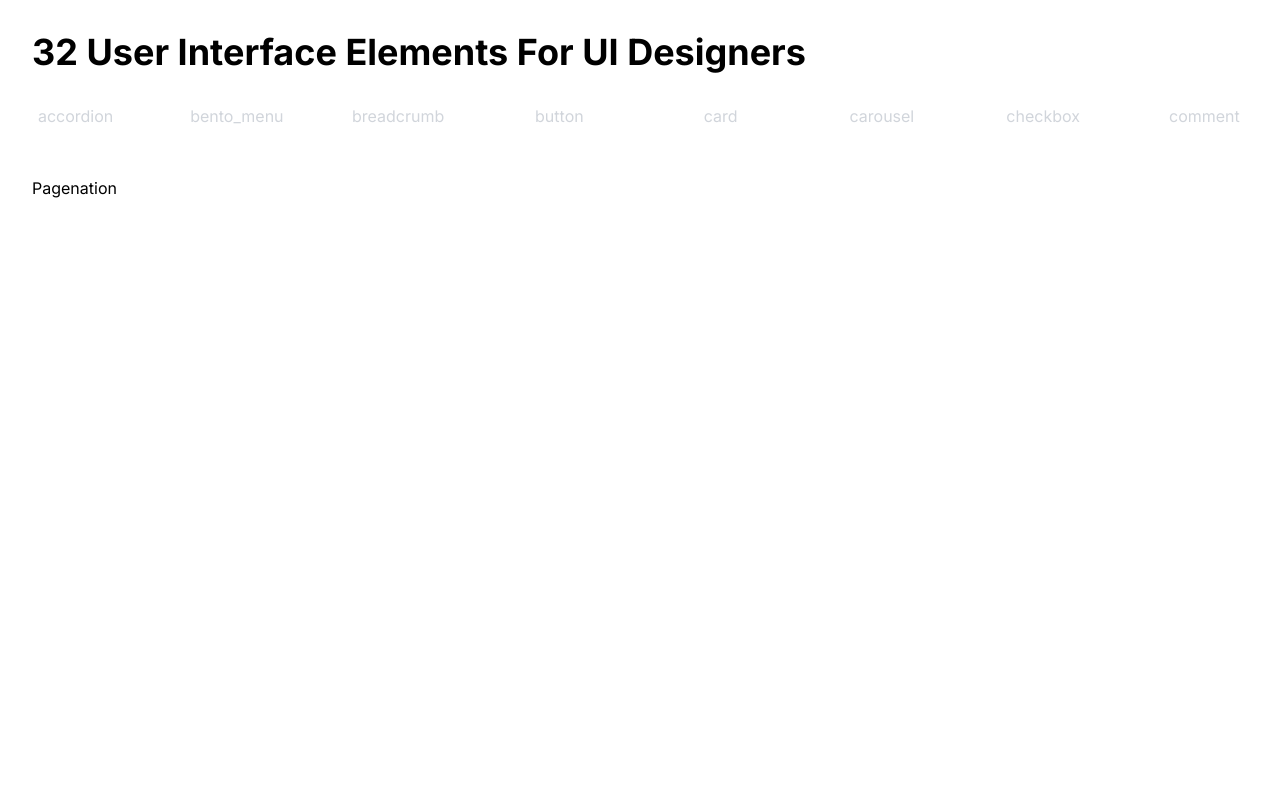
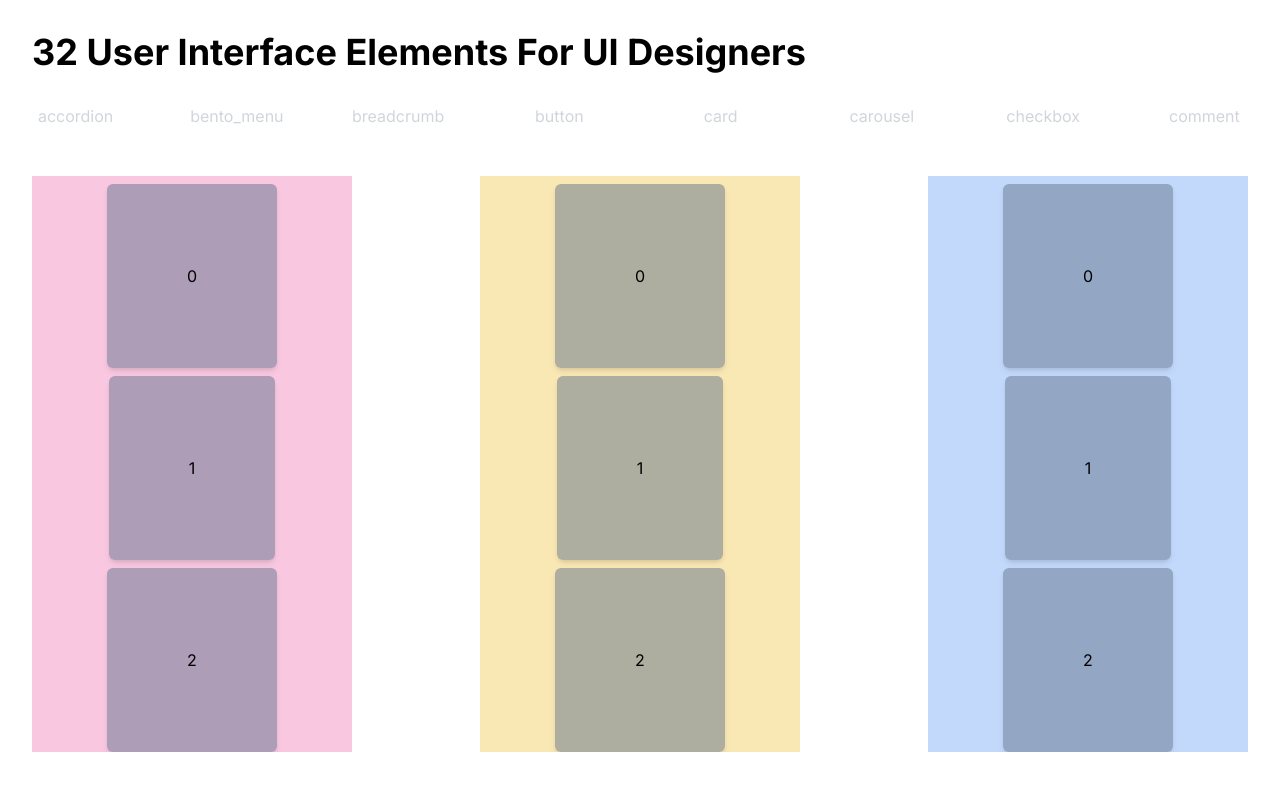
Before and after one commit to team-pat-a-mat/32-ui-designers, a Next.js app: page /pagenation in a window 1280 px wide. Shown: the top 790 px of the page. Built offline with nearby package versions, Linux system fonts and the light colour scheme.

Commit message:
feat: 페이지네이션, 무한 스크롤, 더 보기 버튼 기능 구현

```diff
--- /dev/null
+++ b/app/components/pagenation/card.tsx
@@ -0,0 +1,13 @@
+interface CardProps {
+  index: number;
+}
+
+export default function Card({ index }: CardProps) {
+  console.log(index);
+
+  return (
+    <div className="bg-slate-500 bg-opacity-50 rounded-md shadow-md px-20 py-20">
+      {index}
+    </div>
+  );
+}
--- a/app/pagenation/page.tsx
+++ b/app/pagenation/page.tsx
@@ -1,9 +1,126 @@
 "use client";
 
+import { useCallback, useEffect, useRef, useState } from "react";
+import Card from "../components/pagenation/card";
+
+const PER_PAGE = 10; // 페이지 당 아이템 수
+
 export default function Pagenation() {
+  const [currentPage, setCurrentPage] = useState<number>(1); // 현재 페이지
+  const [scrollPage, setScrollPage] = useState<number>(1); // 현재 페이지 - 무한스크롤
+  const [loadMorePage, setLoadMorePage] = useState<number>(1); // 현재 페지 - 로드버튼
+  const [scrollData, setScrollData] = useState<Array<JSX.Element>>([]); // 현재 페이지 데이터 - 무한스크롤
+  const [paginationData, setPaginationData] = useState<Array<JSX.Element>>([]); // 현재 페이지 데이터 - 페이지네이션
+  const [loadMoreData, setLoadMoreData] = useState<Array<JSX.Element>>([]); // 현재 페지 데터 - 로드버튼
+  const paginationDiv = useRef<HTMLDivElement | null>(null); // 스크롤하려는 div에 대한 참조
+  const scrollDiv = useRef<HTMLDivElement | null>(null); // 스크롤하려는 div에 대한 참조
+
+  // 데이터 전체를 나타내는 임시 배열
+  const allData = [...Array(100)].map((_, i) => <Card key={i} index={i} />);
+
+  // 페이지 변경시 데이터를 다시 가져옴 - 페이지네이션
+  useEffect(() => {
+    const start = (currentPage - 1) * PER_PAGE;
+    const end = start + PER_PAGE;
+    setPaginationData(allData.slice(start, end));
+
+    // paginationDiv 의 대한 스크롤 맨 위
+    if (paginationDiv.current) {
+      paginationDiv.current.scrollTop = 0;
+    }
+  }, [currentPage]);
+
+  /** 총 페이지 수 - 페이지네이션 */
+  const pageCount = Math.ceil(allData.length / PER_PAGE);
+
+  /** 페이지 이동 함수 - 페이지네이션 */
+  const gotoPage = (page: number) => {
+    setCurrentPage(page);
+  };
+
+  // 페이지 변경시 데이터를 다시 가져옴 - 무한스크롤
+  useEffect(() => {
+    const start = (scrollPage - 1) * PER_PAGE;
+    const end = start + PER_PAGE;
+    setScrollData(prevData => [...prevData, ...allData.slice(start, end)]);
+    // setScrollData(allData.slice(start, end));
+  }, [scrollPage]);
+
+  /** 스크롤 이벤트 핸들러 - 무한스크롤 */
+  const handleScroll = useCallback(() => {
+    if (scrollDiv.current) {
+      const { scrollTop, scrollHeight, clientHeight } = scrollDiv.current;
+
+      // 스크롤이 거의 바닥에 왔는지 확인
+      if (scrollTop + clientHeight >= scrollHeight) {
+        setScrollPage(prevPage => prevPage + 1);
+      }
+    }
+  }, []);
+
+  // 무한 스크롤
+  useEffect(() => {
+    if (scrollDiv.current) {
+      scrollDiv.current.addEventListener("scroll", handleScroll);
+      return () => {
+        scrollDiv.current?.removeEventListener("scroll", handleScroll);
+      };
+    }
+  }, [handleScroll]);
+
+  // 페이지 변경 시 데이터 복구 - 로드버튼
+  useEffect(() => {
+    const start = (loadMorePage - 1) * PER_PAGE;
+    const end = start + PER_PAGE;
+    setLoadMoreData(prevData => [...prevData, ...allData.slice(start, end)]);
+  }, [loadMorePage]);
+
+  /** 추가 로드 기능 - 로드버튼 */
+  const loadMore = () => {
+    setLoadMorePage(prevPage => prevPage + 1);
+  };
+
   return (
-    <main>
-      <div>Pagenation</div>
+    <main className="flex justify-between">
+      <div
+        ref={paginationDiv}
+        className="max-w-xs w-full bg-pink-500 bg-opacity-30 custom-h overflow-scroll py-2"
+      >
+        <div className="flex flex-col items-center justify-center space-y-2">
+          {paginationData}
+        </div>
+        <div className="flex items-center justify-center space-x-1">
+          {[...Array(pageCount)].map((_, i) => {
+            const page = i + 1;
+
+            return (
+              <button className="p-2" key={page} onClick={() => gotoPage(page)}>
+                {page}
+              </button>
+            );
+          })}
+        </div>
+      </div>
+      <div
+        onScroll={handleScroll}
+        ref={scrollDiv}
+        className="max-w-xs w-full bg-yellow-500 bg-opacity-30 custom-h overflow-scroll py-2"
+      >
+        <div className="flex flex-col items-center justify-center space-y-2">
+          {scrollData}
+        </div>
+      </div>
+      <div className="max-w-xs w-full bg-blue-500 bg-opacity-30 custom-h overflow-scroll py-2">
+        <div className="flex flex-col items-center justify-center space-y-2">
+          {loadMoreData}
+        </div>
+        <button
+          className="flex mx-auto border border-black py-2 px-4 mt-3 rounded-md"
+          onClick={loadMore}
+        >
+          로드 버튼
+        </button>
+      </div>
     </main>
   );
 }
```
